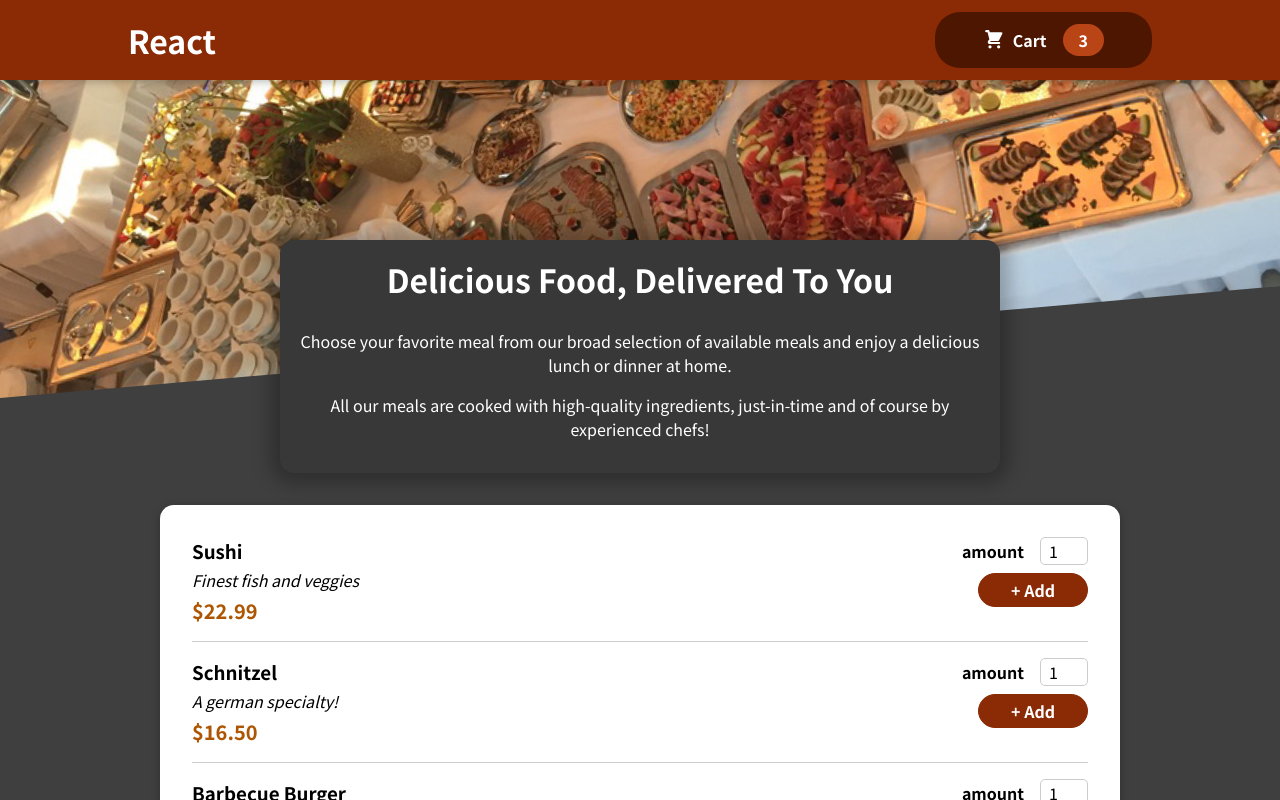
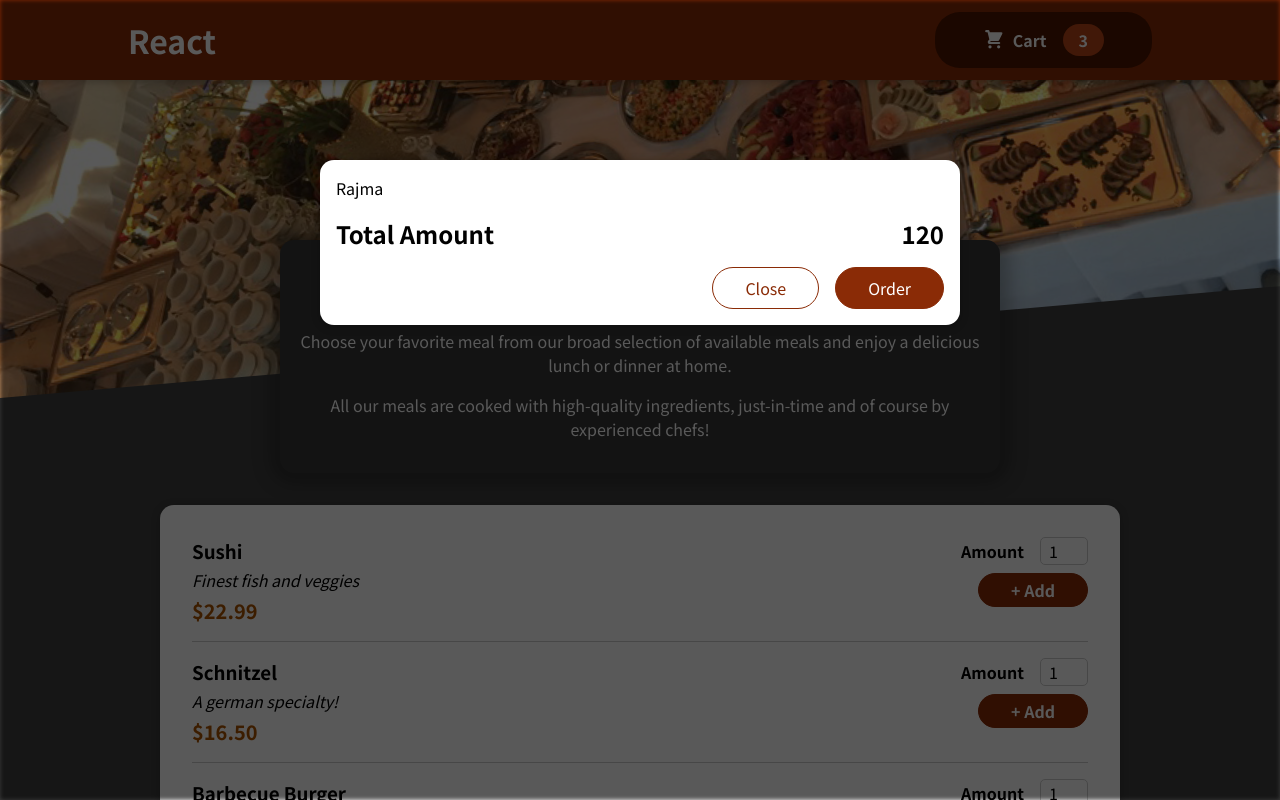
Before and after one commit to lakxnaut/Food-Ordering-Website, a React (Create React App) app: page / in a window 1280 px wide. Shown: the top 800 px of the page. Built offline with nearby package versions, Linux system fonts and the light colour scheme.

Commit message:
Added Cart Modal Overlay

```diff
--- a/public/index.html
+++ b/public/index.html
@@ -28,6 +28,7 @@
   </head>
   <body>
     <noscript>You need to enable JavaScript to run this app.</noscript>
+    <div id="overlays"></div>
     <div id="root"></div>
     <!--
       This HTML file is a template.
--- a/src/App.js
+++ b/src/App.js
@@ -1,10 +1,12 @@
 import { React, Fragment } from 'react'
+import Cart from './components/Cart/Cart'
 import Header from './components/Layout/Header'
 import Meals from './components/Meals/Meals'
 
 const App = () => {
   return (
     <Fragment>
+      <Cart />
       <Header />
       <Meals />
     </Fragment>
--- /dev/null
+++ b/src/components/Cart/Cart.js
@@ -0,0 +1,31 @@
+import classes from './Cart.module.css'
+
+import React from 'react'
+import Modal from '../UI/Modal'
+
+const Cart = () => {
+    const items = [{ id: 1, name: 'Rajma', price: 60 }]
+
+    const cartItems = (<ul className={classes['cart-items']}>{[{ id: 1, name: 'Rajma', price: 60 }].map(item => <li>    {item.name}</li>)}</ul>)
+    return (
+        <Modal>
+            <ul className={classes['cart-items']}>
+                {
+                    items.map(item => <li> {item.name}</li>)
+                }
+            </ul>
+            <div className={classes.total}>
+                <span>Total Amount</span>
+                <span>120</span>
+            </div>
+            <div className={classes.actions}>
+                <button className={classes['button--alt']}>Close</button>
+                <button className={classes.button}>Order</button>
+            </div>
+
+
+        </Modal>
+    )
+}
+
+export default Cart
--- /dev/null
+++ b/src/components/Cart/Cart.module.css
@@ -0,0 +1,46 @@
+.cart-items {
+  list-style: none;
+  margin: 0;
+  padding: 0;
+  max-height: 20rem;
+  overflow: auto;
+}
+
+.total {
+  display: flex;
+  justify-content: space-between;
+  align-items: center;
+  font-weight: bold;
+  font-size: 1.5rem;
+  margin: 1rem 0;
+}
+
+.actions {
+  text-align: right;
+}
+
+.actions button {
+  font: inherit;
+  cursor: pointer;
+  background-color: transparent;
+  border: 1px solid #8a2b06;
+  padding: 0.5rem 2rem;
+  border-radius: 25px;
+  margin-left: 1rem;
+}
+
+.actions button:hover,
+.actions button:active {
+  background-color: #5a1a01;
+  border-color: #5a1a01;
+  color: white;
+}
+
+.actions .button--alt {
+  color: #8a2b06;
+}
+
+.actions .button {
+  background-color: #8a2b06;
+  color: white;
+}
--- a/src/components/Meals/AvailableMeals.js
+++ b/src/components/Meals/AvailableMeals.js
@@ -38,7 +38,7 @@
 
 const AvailableMeals = () => {
 
-    const MealsList = DUMMY_MEALS.map(item => <MealItem key={item.id} name={item.name} description={item.description} price={item.price} />)
+    const MealsList = DUMMY_MEALS.map(item => <MealItem id={item.id} key={item.id} name={item.name} description={item.description} price={item.price} />)
     return (
         <section className={classes.meals}>
             <Card>
--- a/src/components/Meals/MealItem/MealItem.js
+++ b/src/components/Meals/MealItem/MealItem.js
@@ -15,7 +15,7 @@
 
             </div>
             <div>
-                <MealItemForm />
+                <MealItemForm id={props.id} />
             </div>
         </li>
     )
--- a/src/components/Meals/MealItem/MealItemForm.js
+++ b/src/components/Meals/MealItem/MealItemForm.js
@@ -3,13 +3,13 @@
 
 import React from 'react'
 
-const MealItemForm = () => {
+const MealItemForm = (props) => {
     return (
         <form className={classes.form}>
             <Input
-                label='amount'
+                label='Amount'
                 input={{
-                    id: 'amount',
+                    id: props.id,
                     min: '1',
                     max: '5',
                     step: '1',
--- /dev/null
+++ b/src/components/UI/Modal.js
@@ -0,0 +1,33 @@
+import React, { Fragment } from 'react'
+import classes from './Modal.module.css'
+import ReactDOM from 'react-dom'
+
+const BackDrop = (props) => {
+    return (
+        <div className={classes.backdrop}> </div>
+    )
+}
+
+const ModalOverlay = (props) => {
+    return (
+        <div className={classes.modal}>
+            <div className={classes.content}>{props.children}</div>
+
+        </div>
+    )
+}
+
+
+
+const Modal = (props) => {
+
+    const root = document.getElementById('overlays')
+    return (
+        <Fragment>
+            {ReactDOM.createPortal(<BackDrop />, root)}
+            {ReactDOM.createPortal(<ModalOverlay>{props.children}</ModalOverlay>, root)}
+        </Fragment>
+    )
+}
+
+export default Modal
--- /dev/null
+++ b/src/components/UI/Modal.module.css
@@ -0,0 +1,41 @@
+.backdrop {
+  position: fixed;
+  top: 0;
+  left: 0;
+  width: 100%;
+  height: 100vh;
+  z-index: 20;
+  background-color: rgba(0, 0, 0, 0.65);
+  filter: blur(2px);
+}
+
+.modal {
+  position: fixed;
+  top: 20vh;
+  left: 5%;
+  width: 90%;
+  background-color: white;
+  padding: 1rem;
+  border-radius: 14px;
+  box-shadow: 0 2px 8px rgba(0, 0, 0, 0.25);
+  z-index: 30;
+  animation: slide-down 300ms ease-out forwards;
+}
+
+@media (min-width: 768px) {
+  .modal {
+    width: 40rem;
+    left: calc(50% - 20rem);
+  }
+}
+
+@keyframes slide-down {
+  from {
+    opacity: 0;
+    transform: translateY(-3rem);
+  }
+  to {
+    opacity: 1;
+    transform: translateY(0);
+  }
+}
```
